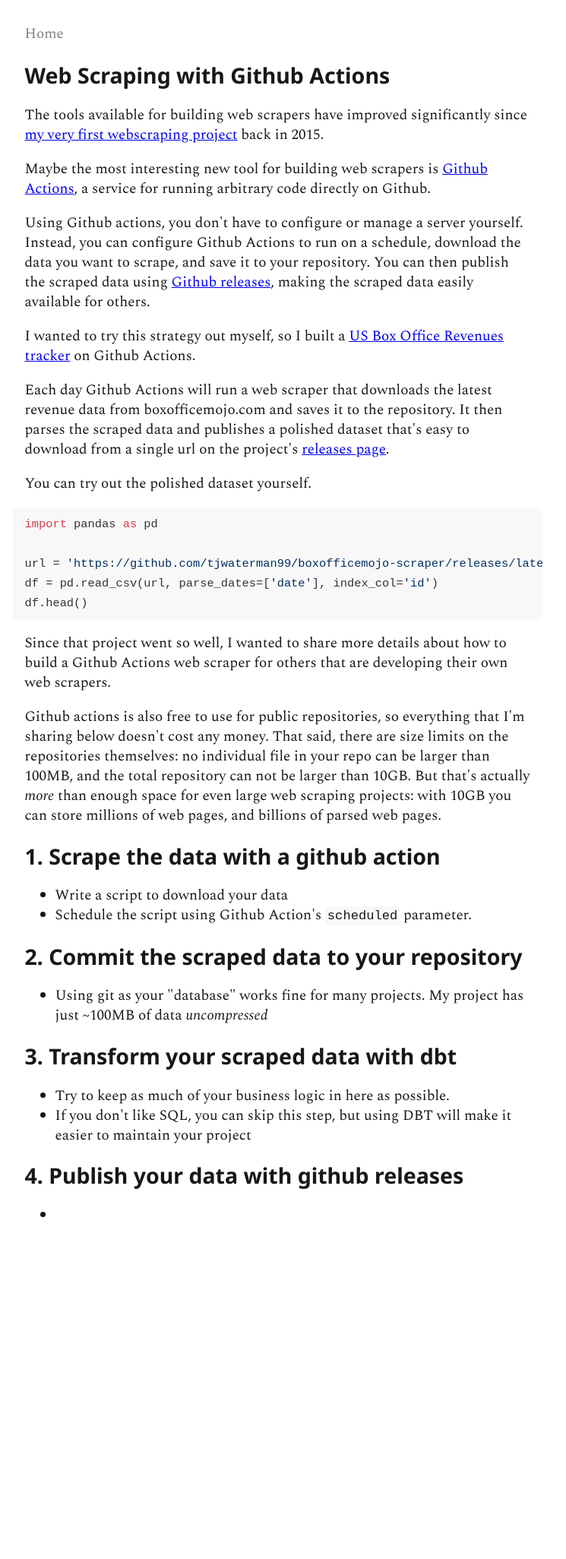
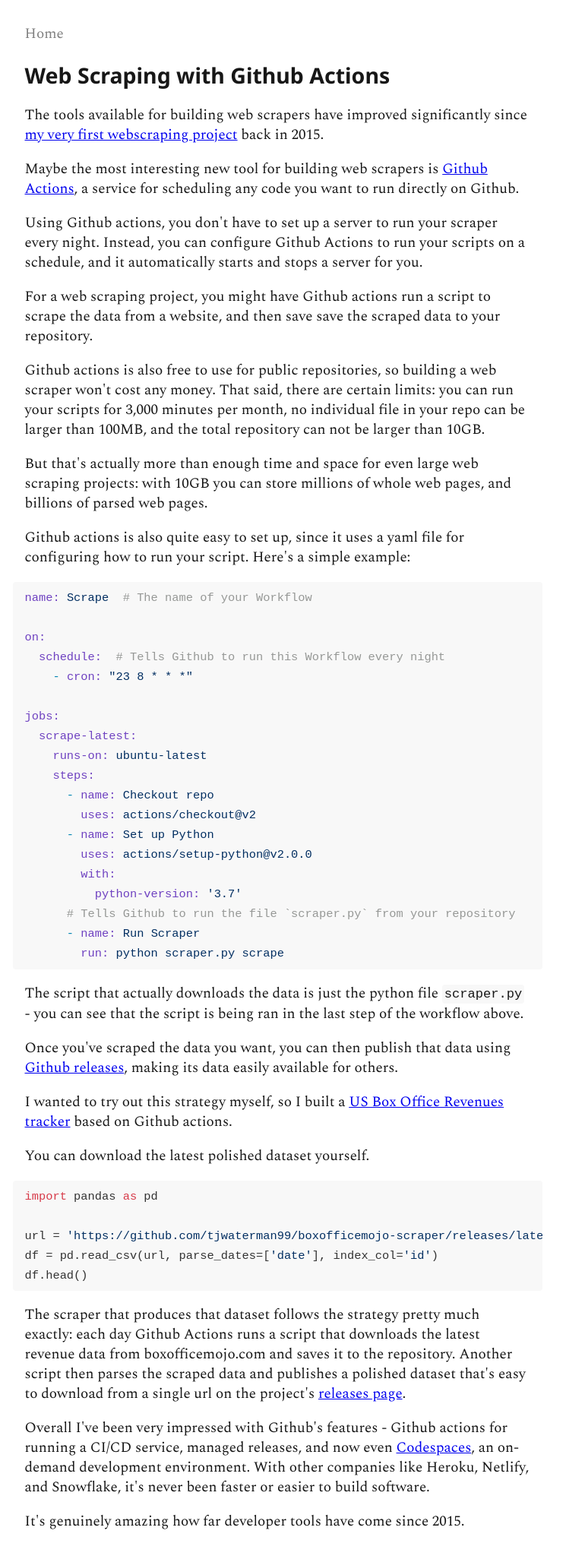
Before and after one commit to tjwaterman99/tjwaterman99, an MkDocs documentation site: the page built from docs/web-scraping-with-github-actions.md, in a window 1280 px wide. Shown: the top 2052 px of the page at 76% size, without its empty margins (275-1020 px from the left). Built offline with MkDocs 1.6.1, drawn with Linux system fonts in a browser that asks for light colours.

Commit message:
Publish web scraping article

````diff
--- a/docs/web-scraping-with-github-actions.md
+++ b/docs/web-scraping-with-github-actions.md
@@ -1,16 +1,52 @@
+---
+date: 2020-12-30
+---
+
 # Web Scraping with Github Actions
 
 The tools available for building web scrapers have improved significantly since [my very first webscraping project](https://github.com/tjwaterman99/IAAF-Stats) back in 2015.
 
-Maybe the most interesting new tool for building web scrapers is [Github Actions](https://github.com/features/actions), a service for running arbitrary code directly on Github.
+Maybe the most interesting new tool for building web scrapers is [Github Actions](https://github.com/features/actions), a service for scheduling any code you want to run directly on Github.
 
-Using Github actions, you don't have to configure or manage a server yourself. Instead, you can configure Github Actions to run on a schedule, download the data you want to scrape, and save it to your repository. You can then publish the scraped data using [Github releases](https://docs.github.com/en/free-pro-team@latest/github/administering-a-repository/managing-releases-in-a-repository), making the scraped data easily available for others.
+Using Github actions, you don't have to set up a server to run your scraper every night. Instead, you can configure Github Actions to run your scripts on a schedule, and it automatically starts and stops a server for you.
 
-I wanted to try this strategy out myself, so I built a [US Box Office Revenues tracker](https://github.com/tjwaterman99/boxofficemojo-scraper) on Github Actions.
+For a web scraping project, you might have Github actions run a script to scrape the data from a website, and then save save the scraped data to your repository.
 
-Each day Github Actions will run a web scraper that downloads the latest revenue data from boxofficemojo.com and saves it to the repository. It then parses the scraped data and publishes a polished dataset that's easy to download from a single url on the project's [releases page](https://github.com/tjwaterman99/boxofficemojo-scraper/releases).
+Github actions is also free to use for public repositories, so building a web scraper won't cost any money. That said, there are certain limits: you can run your scripts for 3,000 minutes per month, no individual file in your repo can be larger than 100MB, and the total repository can not be larger than 10GB.
 
-You can try out the polished dataset yourself.
+But that's actually more than enough time and space for even large web scraping projects: with 10GB you can store millions of whole web pages, and billions of parsed web pages.
+
+Github actions is also quite easy to set up, since it uses a yaml file for configuring how to run your script. Here's a simple example:
+
+```yml
+name: Scrape  # The name of your Workflow
+
+on:
+  schedule:  # Tells Github to run this Workflow every night
+    - cron: "23 8 * * *"
+
+jobs:
+  scrape-latest:
+    runs-on: ubuntu-latest
+    steps:
+      - name: Checkout repo
+        uses: actions/checkout@v2
+      - name: Set up Python
+        uses: actions/setup-python@v2.0.0
+        with:
+          python-version: '3.7'
+      # Tells Github to run the file `scraper.py` from your repository
+      - name: Run Scraper
+        run: python scraper.py scrape
+```
+
+The script that actually downloads the data is just the python file `scraper.py` - you can see that the script is being ran in the last step of the workflow above.
+
+Once you've scraped the data you want, you can then publish that data using [Github releases](https://docs.github.com/en/free-pro-team@latest/github/administering-a-repository/managing-releases-in-a-repository), making its data easily available for others.
+
+I wanted to try out this strategy myself, so I built a [US Box Office Revenues tracker](https://github.com/tjwaterman99/boxofficemojo-scraper) based on Github actions.
+
+You can download the latest polished dataset yourself.
 
 ```python
 import pandas as pd
@@ -20,24 +56,8 @@ df = pd.read_csv(url, parse_dates=['date'], index_col='id')
 df.head()
 ```
 
-Since that project went so well, I wanted to share more details about how to build a Github Actions web scraper for others that are developing their own web scrapers.
+The scraper that produces that dataset follows the strategy pretty much exactly: each day Github Actions runs a script that downloads the latest revenue data from boxofficemojo.com and saves it to the repository. Another script then parses the scraped data and publishes a polished dataset that's easy to download from a single url on the project's [releases page](https://github.com/tjwaterman99/boxofficemojo-scraper/releases).
 
-Github actions is also free to use for public repositories, so everything that I'm sharing below doesn't cost any money. That said, there are size limits on the repositories themselves: no individual file in your repo can be larger than 100MB, and the total repository can not be larger than 10GB. But that's actually _more_ than enough space for even large web scraping projects: with 10GB you can store millions of web pages, and billions of parsed web pages.
+Overall I've been very impressed with Github's features - Github actions for running a CI/CD service, managed releases, and now even [Codespaces](https://www.tjwaterman.com/github-codespaces), an on-demand development environment. With other companies like Heroku, Netlify, and Snowflake, it's never been faster or easier to build software.
 
-## 1. Scrape the data with a github action
-
-- Write a script to download your data
-- Schedule the script using Github Action's `scheduled` parameter.
-
-## 2. Commit the scraped data to your repository
-
-- Using git as your "database" works fine for many projects. My project has just ~100MB of data _uncompressed_
-
-## 3. Transform your scraped data with dbt
-
-- Try to keep as much of your business logic in here as possible.
-- If you don't like SQL, you can skip this step, but using DBT will make it easier to maintain your project
-
-## 4. Publish your data with github releases
-
--
+It's genuinely amazing how far developer tools have come since 2015.
--- a/mkdocs.yml
+++ b/mkdocs.yml
@@ -12,6 +12,8 @@ markdown_extensions:
 nav:
     # - 'presenting-analytics-researching-vs-lawyering.md'
     # - 'what-is-an-analytics-engineer.md'
+    # - 'ci-cd-with-snowflake-and-dbt.md'
+    - 'web-scraping-with-github-actions.md'
     - 'what-problems-should-be-hard.md'
     - 'data-lakes-vs-data-warehouses.md'
     - 'dim-and-fact-tables.md'
````
